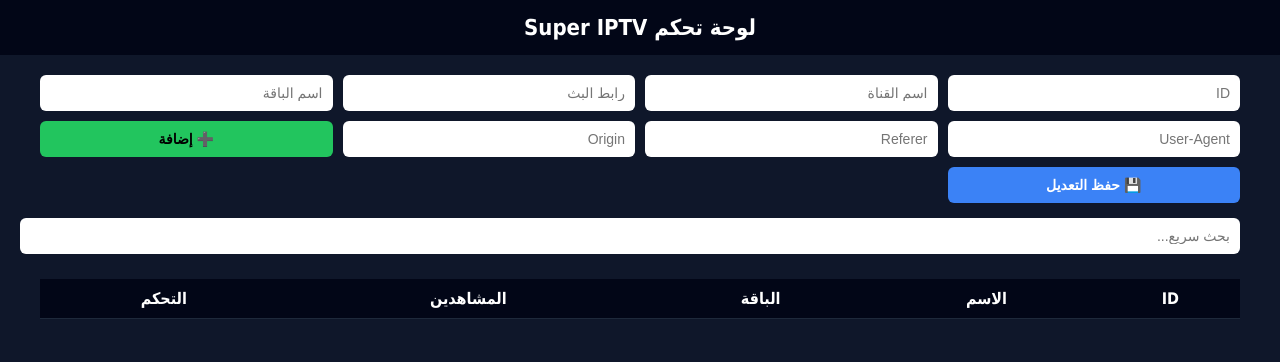
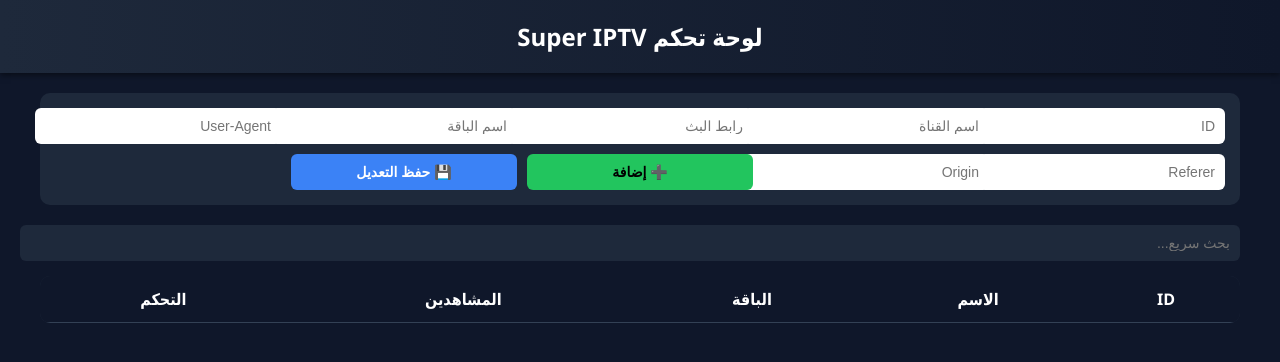
Before and after one commit to himasabry/m3u8-api, a plain HTML site: page admin/admin.html in a window 1280 px wide. Drawn offline with Linux system fonts and the light colour scheme; no server answers.

Commit message:
Update admin.html

```diff
--- a/admin/admin.html
+++ b/admin/admin.html
@@ -4,20 +4,96 @@
 <meta charset="UTF-8">
 <title>لوحة تحكم Super IPTV</title>
 <style>
-body{font-family:tahoma;background:#0f172a;color:#fff;margin:0;padding:0}
-header{background:#020617;padding:15px;text-align:center;font-size:22px;font-weight:bold}
-.container{padding:20px;max-width:1200px;margin:auto}
-input,select,button{padding:10px;border-radius:6px;border:0;font-size:14px}
-button{cursor:pointer;background:#22c55e;color:#000;font-weight:bold}
-button.red{background:#ef4444;color:#fff}
-button.blue{background:#3b82f6;color:#fff}
-table{width:100%;border-collapse:collapse;margin-top:15px}
-th,td{padding:10px;border-bottom:1px solid #1e293b;text-align:center}
-th{background:#020617}
-tr:hover{background:#020617}
-.form{display:grid;grid-template-columns:repeat(4,1fr);gap:10px;margin-bottom:15px}
-.search{margin-bottom:10px;width:100%}
-@media(max-width:900px){.form{grid-template-columns:1fr}}
+body {
+  font-family: 'Segoe UI', Tahoma, Geneva, Verdana, sans-serif;
+  background: #0f172a;
+  color: #fff;
+  margin: 0;
+  padding: 0;
+}
+header {
+  background: linear-gradient(90deg,#1e293b,#0f172a);
+  padding: 20px;
+  text-align: center;
+  font-size: 24px;
+  font-weight: bold;
+  box-shadow: 0 2px 6px rgba(0,0,0,0.5);
+}
+.container {
+  padding: 20px;
+  max-width: 1200px;
+  margin: auto;
+}
+.form {
+  display: grid;
+  grid-template-columns: repeat(auto-fit, minmax(200px,1fr));
+  gap: 10px;
+  margin-bottom: 20px;
+  background: #1e293b;
+  padding: 15px;
+  border-radius: 10px;
+}
+input, select, button {
+  padding: 10px;
+  border-radius: 6px;
+  border: 0;
+  font-size: 14px;
+}
+input, select {
+  width: 100%;
+}
+button {
+  cursor: pointer;
+  font-weight: bold;
+  transition: all 0.2s;
+}
+button:hover {
+  transform: scale(1.05);
+}
+button.green {
+  background: #22c55e;
+  color: #000;
+}
+button.red {
+  background: #ef4444;
+  color: #fff;
+}
+button.blue {
+  background: #3b82f6;
+  color: #fff;
+}
+.search {
+  margin-bottom: 15px;
+  padding: 10px;
+  width: 100%;
+  border-radius: 6px;
+  border: none;
+  font-size: 14px;
+  background: #1e293b;
+  color: #fff;
+}
+table {
+  width: 100%;
+  border-collapse: collapse;
+  background: #1e293b;
+  border-radius: 10px;
+  overflow: hidden;
+}
+th, td {
+  padding: 12px;
+  border-bottom: 1px solid #334155;
+  text-align: center;
+}
+th {
+  background: #0f172a;
+}
+tr:hover {
+  background: #334155;
+  transition: background 0.2s;
+}
+@media(max-width:900px){
+  .form {grid-template-columns:1fr;}
+}
 </style>
 </head>
 <body>
@@ -31,7 +107,7 @@
 <input id="ua" placeholder="User-Agent">
 <input id="ref" placeholder="Referer">
 <input id="org" placeholder="Origin">
-<button onclick="addChannel()">➕ إضافة</button>
+<button onclick="addChannel()" class="green">➕ إضافة</button>
 <button onclick="updateChannel()" class="blue">💾 حفظ التعديل</button>
 </div>
 <input class="search" id="search" placeholder="بحث سريع..." oninput="render()">
@@ -50,6 +126,7 @@
 </div>
 
 <script>
+// === نفس الكود السابق بدون تعديل على الوظائف ===
 let channels = {};
 let editId = null;
 const list = document.getElementById("list");
```
